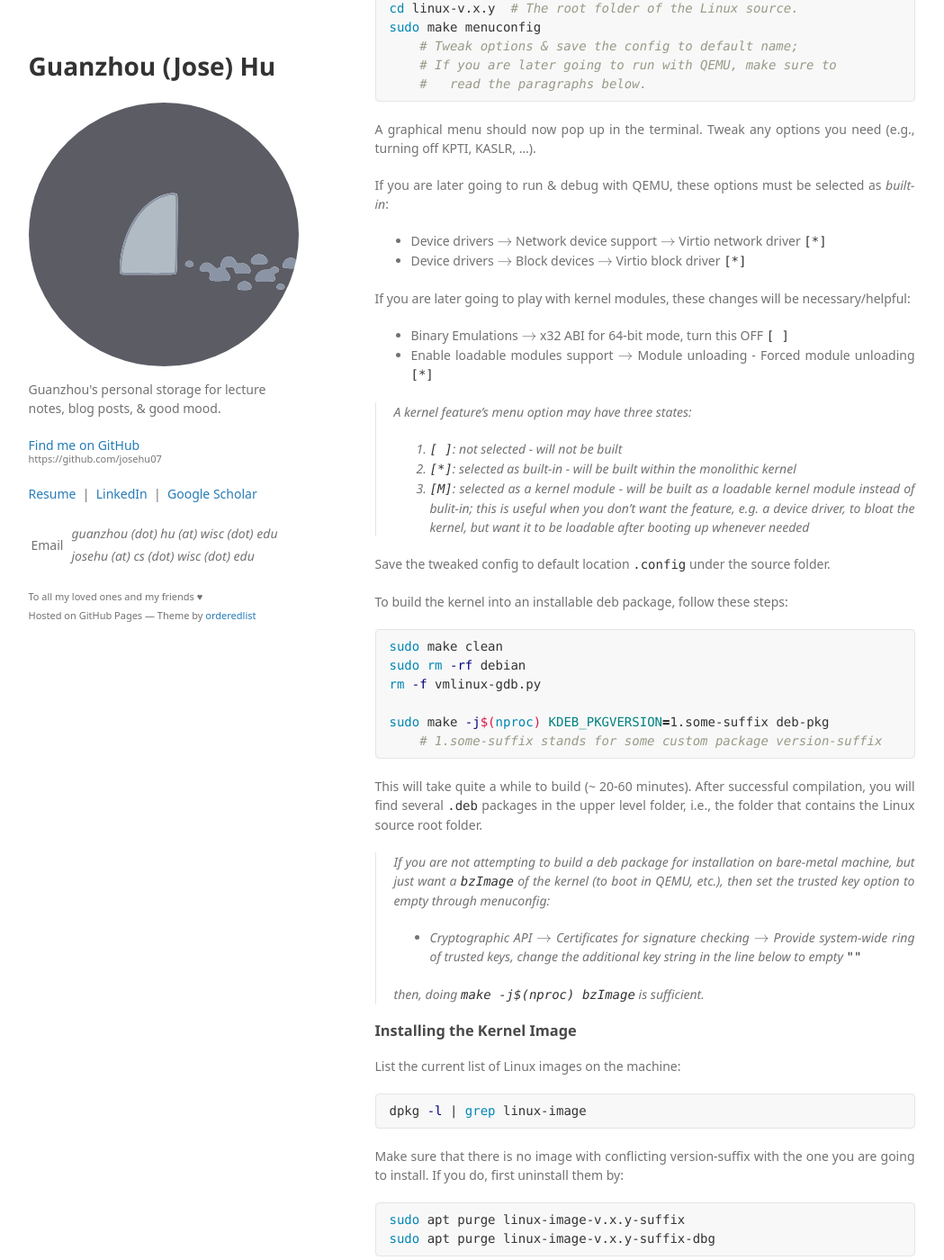
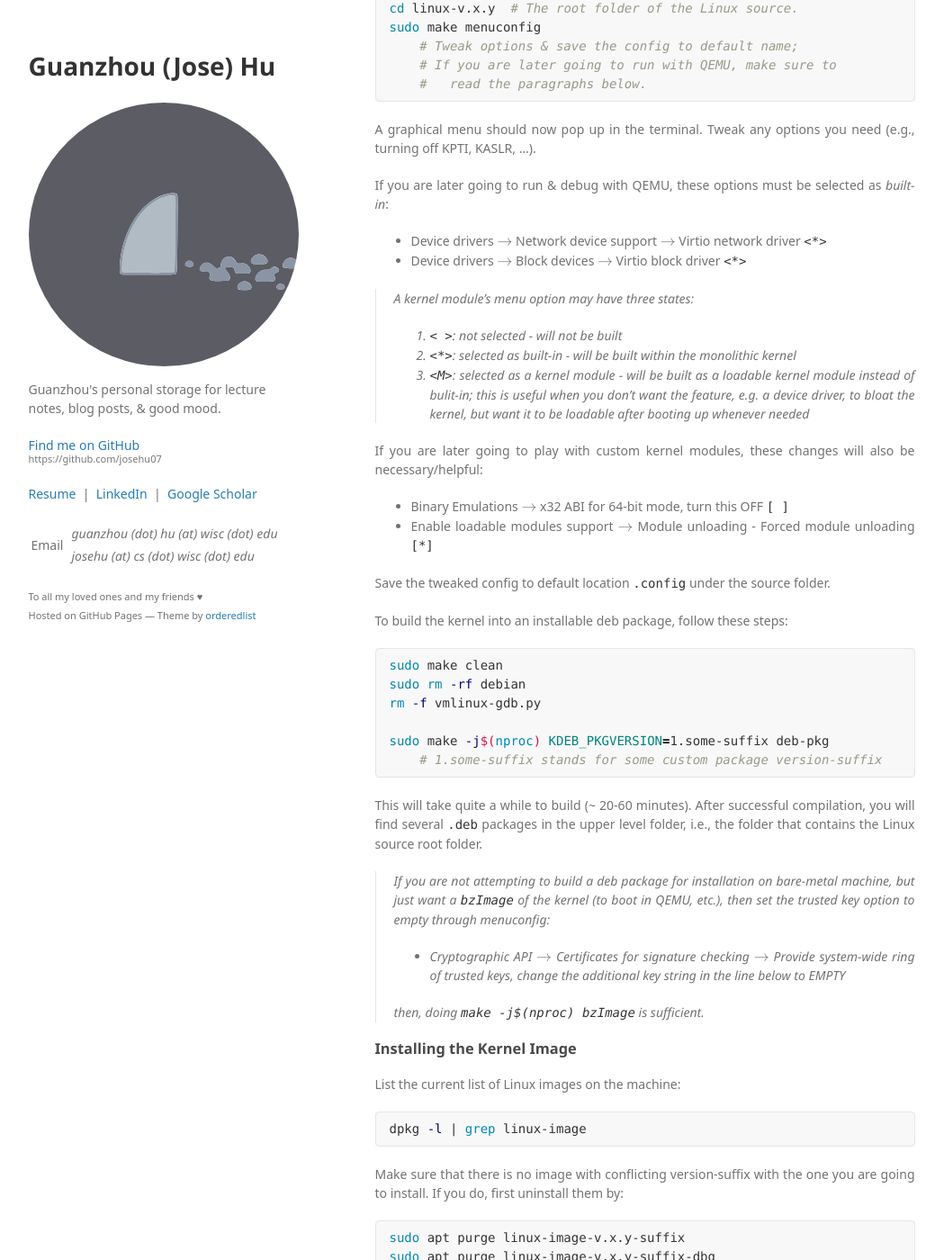
Before and after one commit to josehu07/josehu07.github.io, a Jekyll site: the page built from _posts/2021-01-02-linux-kernel-build-debug.md, in a window 1280 px wide and 1400 px high, scrolled down 918 px. Shown: the whole window at 90% size, without its empty margins (116-1165 px from the left). Built offline with Jekyll 4.4.1, drawn with Linux system fonts in a browser that asks for light colours; some web fonts are replaced; formulas are drawn with MathJax 3; a script that is not in the unit is left out; comment, search, counter and statistics services are not loaded; some of the changed text lies outside the part shown.

Commit message:
update the linux kernel development post

```diff
--- a/_posts/2021-01-02-linux-kernel-build-debug.md
+++ b/_posts/2021-01-02-linux-kernel-build-debug.md
@@ -46,18 +46,18 @@
 
 If you are later going to run & debug with QEMU, these options must be selected as *built-in*:
 
-- Device drivers $$\rightarrow$$ Network device support $$\rightarrow$$ Virtio network driver `[*]`
-- Device drivers $$\rightarrow$$ Block devices $$\rightarrow$$ Virtio block driver `[*]`
+- Device drivers $$\rightarrow$$ Network device support $$\rightarrow$$ Virtio network driver `<*>`
+- Device drivers $$\rightarrow$$ Block devices $$\rightarrow$$ Virtio block driver `<*>`
 
-If you are later going to play with kernel modules, these changes will be necessary/helpful:
+> A kernel module's menu option may have three states:
+> 1. `< >`: not selected - will not be built
+> 2. `<*>`: selected as built-in - will be built within the monolithic kernel
+> 3. `<M>`: selected as a kernel module - will be built as a loadable kernel module instead of bulit-in; this is useful when you don't want the feature, e.g. a device driver, to bloat the kernel, but want it to be loadable after booting up whenever needed
+
+If you are later going to play with custom kernel modules, these changes will also be necessary/helpful:
 
 - Binary Emulations $$\rightarrow$$ x32 ABI for 64-bit mode, turn this OFF `[ ]`
 - Enable loadable modules support $$\rightarrow$$ Module unloading - Forced module unloading `[*]`
-
-> A kernel feature's menu option may have three states:
-> 1. `[ ]`: not selected - will not be built
-> 2. `[*]`: selected as built-in - will be built within the monolithic kernel
-> 3. `[M]`: selected as a kernel module - will be built as a loadable kernel module instead of bulit-in; this is useful when you don't want the feature, e.g. a device driver, to bloat the kernel, but want it to be loadable after booting up whenever needed
 
 Save the tweaked config to default location `.config` under the source folder.
 
@@ -76,7 +76,7 @@
 
 > If you are not attempting to build a deb package for installation on bare-metal machine, but just want a `bzImage` of the kernel (to boot in QEMU, etc.), then set the trusted key option to empty through menuconfig:
 >
-> - Cryptographic API $$\rightarrow$$ Certificates for signature checking $$\rightarrow$$ Provide system-wide ring of trusted keys, change the additional key string in the line below to empty `""`
+> - Cryptographic API $$\rightarrow$$ Certificates for signature checking $$\rightarrow$$ Provide system-wide ring of trusted keys, change the additional key string in the line below to EMPTY
 >
 > then, doing `make -j$(nproc) bzImage` is sufficient.
 
```
Also changed, not shown: other parts of _posts/2021-01-02-linux-kernel-build-debug.md (+2 -2 lines).
